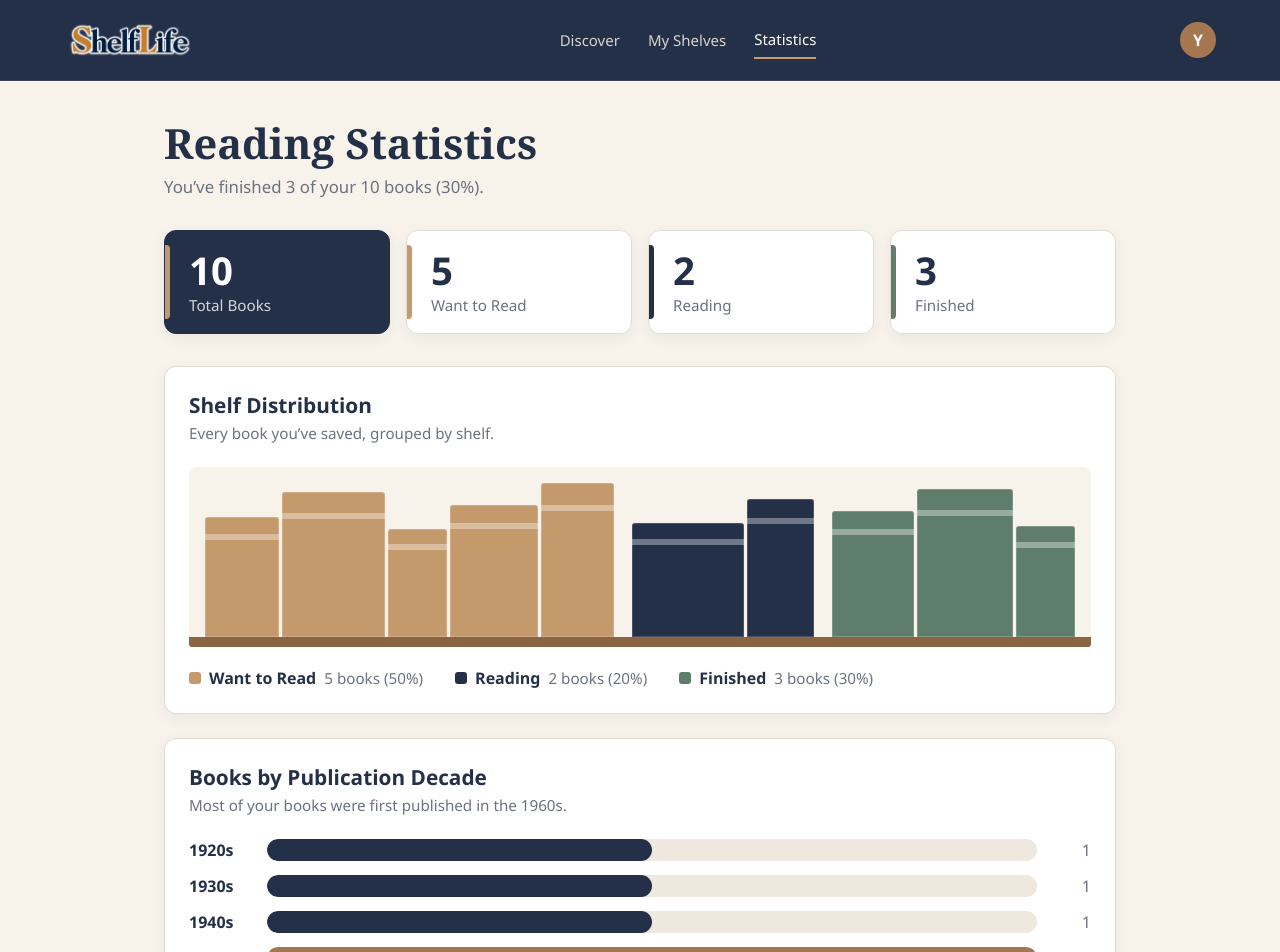
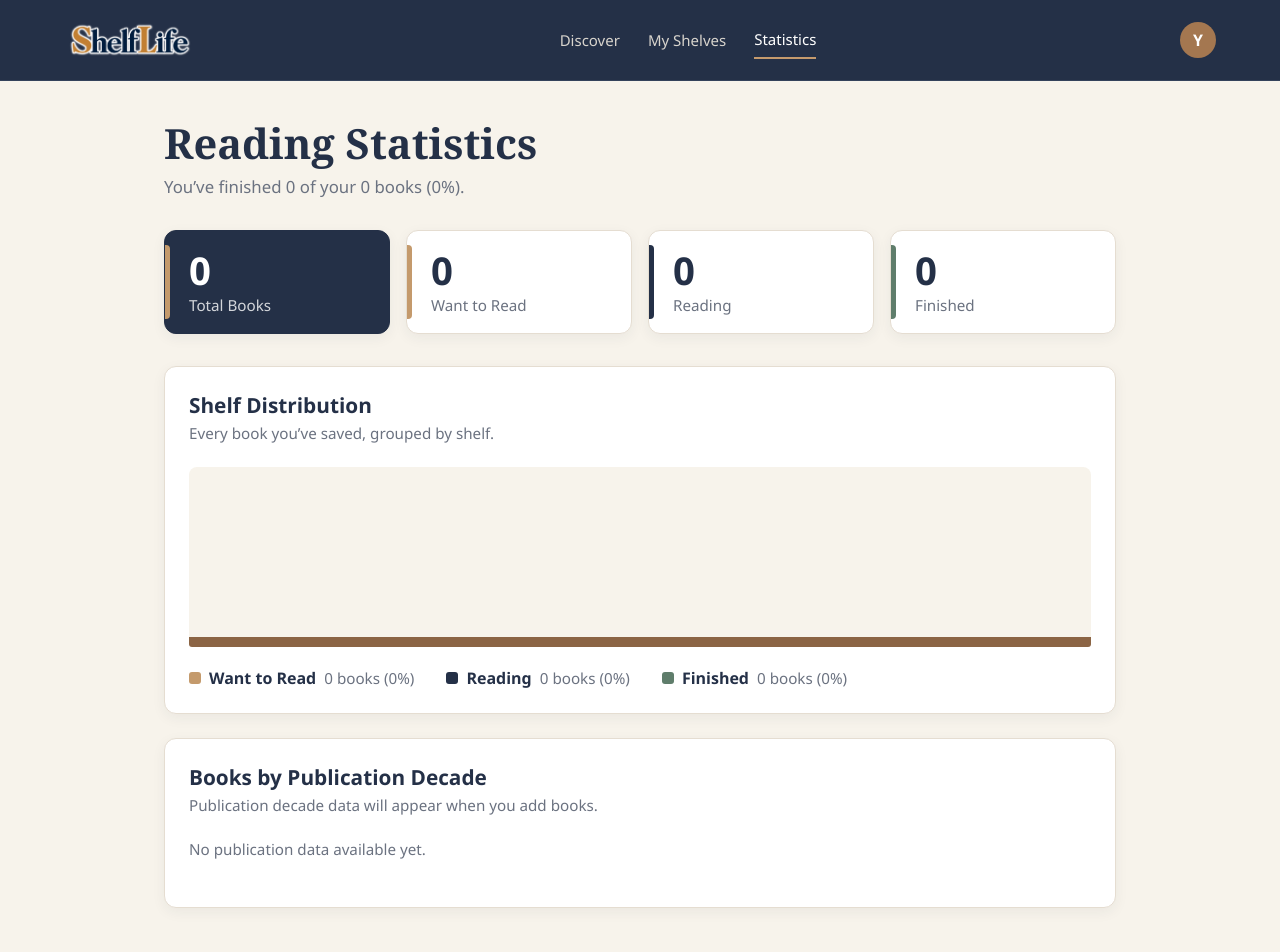
Before and after one commit to mh2923/shelflife, a React (Vite) app: page /statistics in a window 1280 px wide. Shown: the top 952 px of the page. Built offline with nearby package versions, Linux system fonts and the light colour scheme.

Commit message:
Make statistics data-driven

```diff
--- a/src/pages/Statistics.jsx
+++ b/src/pages/Statistics.jsx
@@ -1,21 +1,5 @@
 import "./Statistics.css";
-
-const shelfData = [
-  { id: "want", label: "Want to Read", count: 5 },
-  { id: "reading", label: "Reading", count: 2 },
-  { id: "finished", label: "Finished", count: 3 },
-];
-
-const decadeData = [
-  { id: "1920s", label: "1920s", count: 1 },
-  { id: "1930s", label: "1930s", count: 1 },
-  { id: "1940s", label: "1940s", count: 1 },
-  { id: "1960s", label: "1960s", count: 2 },
-  { id: "1980s", label: "1980s", count: 1 },
-  { id: "1990s", label: "1990s", count: 1 },
-  { id: "2000s", label: "2000s", count: 1 },
-  { id: "2010s", label: "2010s", count: 2 },
-];
+import { useBooks } from "../context/useBooks";
 
 const SPINE_LOOKS = [
   { width: 1.0, height: 78 },
@@ -32,7 +16,18 @@ const SPINE_LOOKS = [
   { width: 1.0, height: 80 },
 ];
 
-const totalBooks = shelfData.reduce((sum, shelf) => sum + shelf.count, 0);
+function Statistics() {
+  const { books } = useBooks();
+  const totalBooks = books.length;
+
+  const shelfData = [
+    { id: "want", label: "Want to Read" },
+    { id: "reading", label: "Reading" },
+    { id: "finished", label: "Finished" },
+  ].map((shelf) => ({
+    ...shelf,
+    count: books.filter((book) => book.status === shelf.id).length,
+  }));
 
   const shelves = shelfData.map((shelf, shelfIndex) => {
     const booksBefore = shelfData
@@ -47,7 +42,7 @@ const shelves = shelfData.map((shelf, shelfIndex) => {
     return {
       ...shelf,
       spines,
-    percent: Math.round((shelf.count / totalBooks) * 100),
+      percent: totalBooks ? Math.round((shelf.count / totalBooks) * 100) : 0,
       weight: spines.reduce((sum, spine) => sum + spine.width, 0),
     };
   });
@@ -61,17 +56,33 @@ const summaryCards = [
     })),
   ];
 
+  const decadeCounts = books.reduce((counts, book) => {
+    const year = Number.parseInt(book.year, 10);
+    if (!Number.isNaN(year)) {
+      const decade = `${Math.floor(year / 10) * 10}s`;
+      counts[decade] = (counts[decade] || 0) + 1;
+    }
+    return counts;
+  }, {});
+
+  const decadeData = Object.entries(decadeCounts)
+    .sort(([a], [b]) => Number.parseInt(a, 10) - Number.parseInt(b, 10))
+    .map(([id, count]) => ({ id, label: id, count }));
+
   const finished = shelves.find((shelf) => shelf.id === "finished");
-const maxDecadeCount = Math.max(...decadeData.map((d) => d.count));
-const topDecade = decadeData.reduce((best, d) =>
-  d.count > best.count ? d : best
+  const maxDecadeCount = Math.max(
+    0,
+    ...decadeData.map((decade) => decade.count)
+  );
+  const topDecade = decadeData.reduce(
+    (best, decade) => (decade.count > best.count ? decade : best),
+    { id: "none", label: "any decade", count: 0 }
   );
 
   const shelfSummary = shelves
     .map((shelf) => `${shelf.count} ${shelf.label}`)
     .join(", ");
 
-function Statistics() {
   return (
     <section className="statistics">
       <header className="stats-header">
@@ -142,9 +153,12 @@ function Statistics() {
       <div className="stats-panel">
         <h2>Books by Publication Decade</h2>
         <p className="stats-panel-note">
-          Most of your books were first published in the {topDecade.label}.
+          {topDecade.count > 0
+            ? `Most of your books were first published in the ${topDecade.label}.`
+            : "Publication decade data will appear when you add books."}
         </p>
 
+        {decadeData.length > 0 ? (
           <ul className="stats-bars">
             {decadeData.map((decade) => (
             <li
@@ -158,7 +172,11 @@ function Statistics() {
                 <div
                   className="stats-bar-fill"
                   style={{
-                    width: `${(decade.count / maxDecadeCount) * 100}%`,
+                    width: `${
+                      maxDecadeCount
+                        ? (decade.count / maxDecadeCount) * 100
+                        : 0
+                    }%`,
                   }}
                 />
               </div>
@@ -169,6 +187,9 @@ function Statistics() {
             </li>
             ))}
           </ul>
+        ) : (
+          <p className="stats-panel-note">No publication data available yet.</p>
+        )}
       </div>
     </section>
   );
```
Lines whose indentation alone changed are shown as unchanged.
